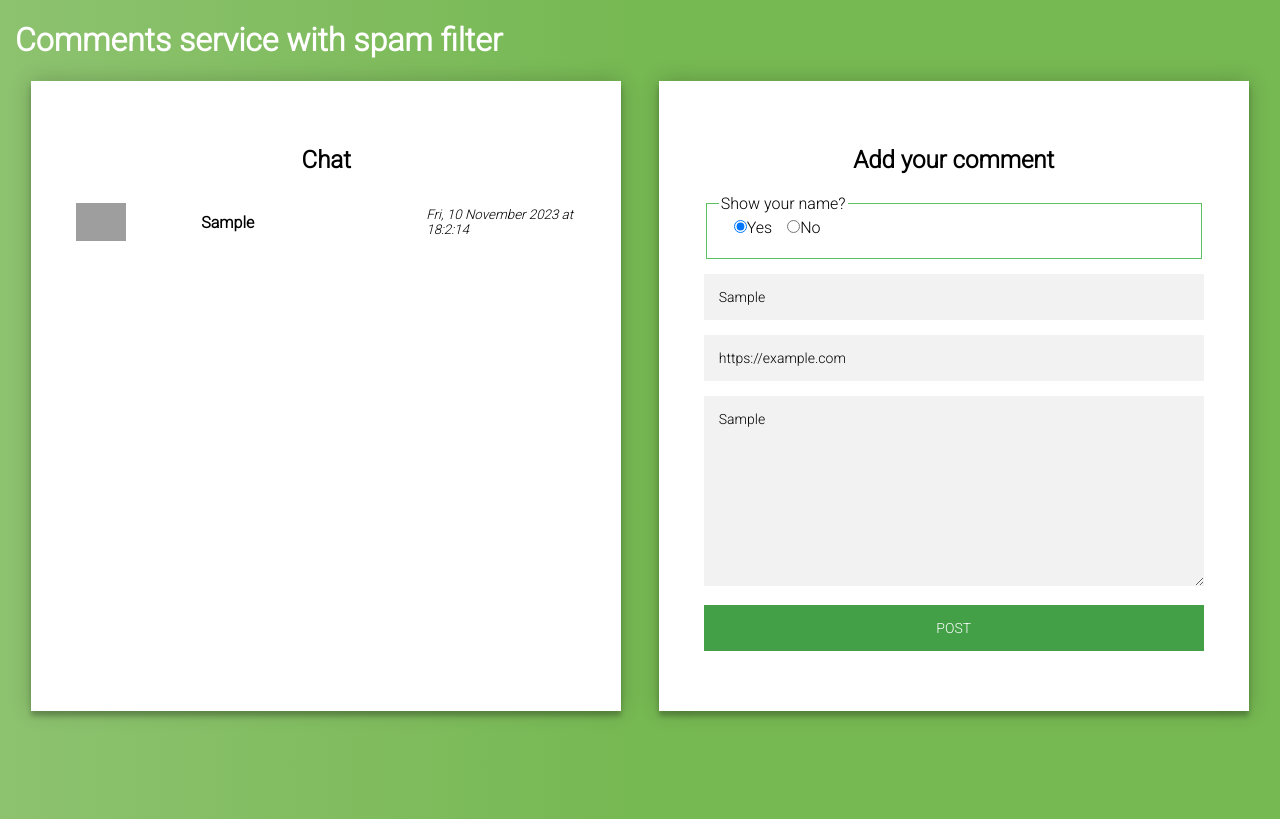
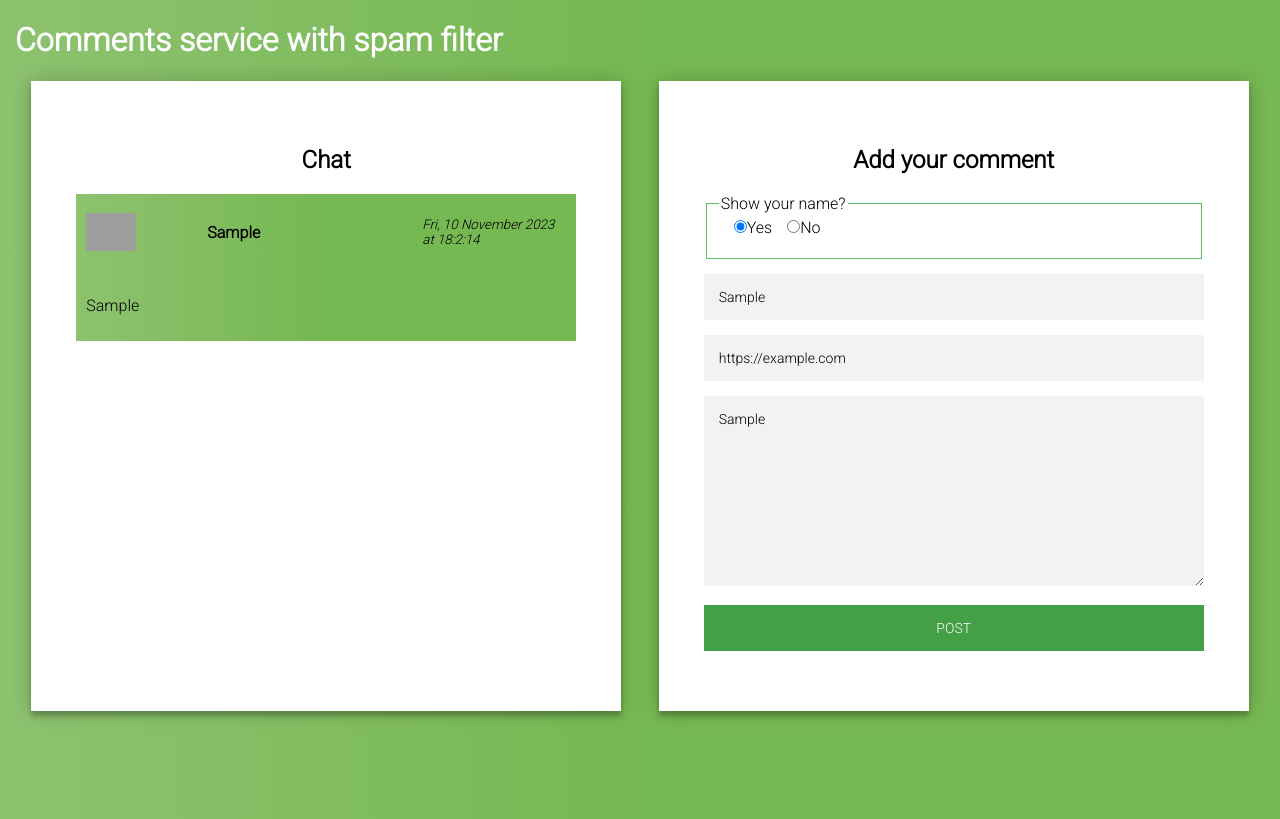
Before and after one commit to DinaraDervel/itgirlschool2023-week28, a React (Create React App) app: page / in a window 1280 px wide. Both pictures are taken after typing "Sample", "https://example.com", "Sample" into the empty fields and a click on the input "Post". Built offline with nearby package versions, Linux system fonts and the light colour scheme; grey boxes are pictures that could not be loaded.

Commit message:
change rendering new comment, add setLocalStorage function

```diff
--- a/src/components/Comments/Chat/Chat.jsx
+++ b/src/components/Comments/Chat/Chat.jsx
@@ -7,9 +7,11 @@ class Chat extends React.Component {
     return (
       <div className={s.form}>
         <h2>Chat</h2>
-        {this.props.comments.map((card) => (
-          <Comment data={card} key={card.date} />
-        ))}
+        {this.props.comments.map((card, index) => {
+          if (index === 0)
+            return <Comment class="first" data={card} key={card.date} />;
+          else return <Comment data={card} key={card.date} />;
+        })}
       </div>
     );
   }
--- a/src/components/Comments/Chat/Comment/Comment.jsx
+++ b/src/components/Comments/Chat/Comment/Comment.jsx
@@ -4,10 +4,17 @@ import s from "./Comment.module.css";
 class Comment extends React.Component {
   render() {
     return (
-      <div className={s.card}>
+      <div
+        className={
+          this.props.class === "first" ? s.card + " " + s.first : s.card
+        }
+      >
         <img src={this.props.data.avatar} alt="avatar" className={s.cardImg} />
-        {this.props.data.showName && (
+        {this.props.data.showName === "yes" && (
           <p className={s.cardName}>{this.props.data.name}</p>
+        )}
+        {this.props.data.showName === "no" && (
+          <p className={s.cardName}>Username</p>
         )}
         <p className={s.cardDate}>{this.props.data.date}</p>
         <p className={s.cardComment}>{this.props.data.comment}</p>
--- a/src/components/Comments/Chat/Comment/Comment.module.css
+++ b/src/components/Comments/Chat/Comment/Comment.module.css
@@ -4,12 +4,20 @@
 }
 
 .card {
+  padding: 10px;
   display: flex;
   flex-wrap: wrap;
   text-align: left;
   align-items: center;
   justify-content: space-between;
   gap: 20px;
+}
+.first {
+  background: linear-gradient(
+    90deg,
+    rgba(141, 194, 111, 1) 0%,
+    rgba(118, 184, 82, 1) 50%
+  );
 }
 .cardName {
   flex-basis: 30%;
--- a/src/components/Comments/Comments.jsx
+++ b/src/components/Comments/Comments.jsx
@@ -14,10 +14,9 @@ class Comments extends React.Component {
     e.preventDefault();
     let newComment = localStorage.getItem("newComment");
     newComment = newComment ? JSON.parse(newComment) : {};
-    this.state.comments.push(newComment);
+    this.state.comments.unshift(newComment);
     this.setState(this.state.comments);
     console.log(this.state.comments);
-    e.target.reset();
   };
   render() {
     return (
--- a/src/components/Comments/Form/Form.jsx
+++ b/src/components/Comments/Form/Form.jsx
@@ -5,7 +5,7 @@ class Form extends React.Component {
   constructor(props) {
     super(props);
     this.state = {
-      showName: "true",
+      showName: "yes",
       name: "",
       avatar: "",
       comment: "",
@@ -13,13 +13,15 @@ class Form extends React.Component {
     };
   }
 
+  setLocalStorage = () =>
+    localStorage.setItem("newComment", JSON.stringify(this.state));
+
   onInputChange = (e) => {
     let newValue = e.target.value;
     if (e.target.name === "name") newValue = this.checkName(e.target.value);
     if (e.target.name === "comment") newValue = this.checkSpam(e.target.value);
     this.setState({ date: this.parseDate(new Date()) });
-    this.setState({ [e.target.name]: newValue });
-    localStorage.setItem("newComment", JSON.stringify(this.state));
+    this.setState({ [e.target.name]: newValue }, this.setLocalStorage);
   };
 
   resetForm = () => {
@@ -120,31 +122,30 @@ class Form extends React.Component {
 
   render() {
     return (
-      <form
-        className={s.form}
-        id="form"
-        onSubmit={this.props.publishComment.bind(this)}
-      >
+      <form className={s.form} id="form" onSubmit={this.props.publishComment}>
         <h2>Add your comment</h2>
-        <fieldset
-          className={s.fieldset}
-          name="showName"
-          value={this.showName}
-          onChange={this.onInputChange}
-        >
+        <fieldset className={s.fieldset}>
           <legend>Show your name?</legend>
           <div>
             <input
               type="radio"
               id="yes"
               name="showName"
-              value="true"
-              defaultChecked
+              value="yes"
+              checked={this.state.showName === "yes"}
+              onChange={this.onInputChange}
             />
             <label htmlFor="yes">Yes</label>
           </div>
           <div>
-            <input type="radio" id="no" name="showName" value="false" />
+            <input
+              type="radio"
+              id="no"
+              name="showName"
+              value="no"
+              checked={this.state.showName === "no"}
+              onChange={this.onInputChange}
+            />
             <label htmlFor="no">No</label>
           </div>
         </fieldset>
```
